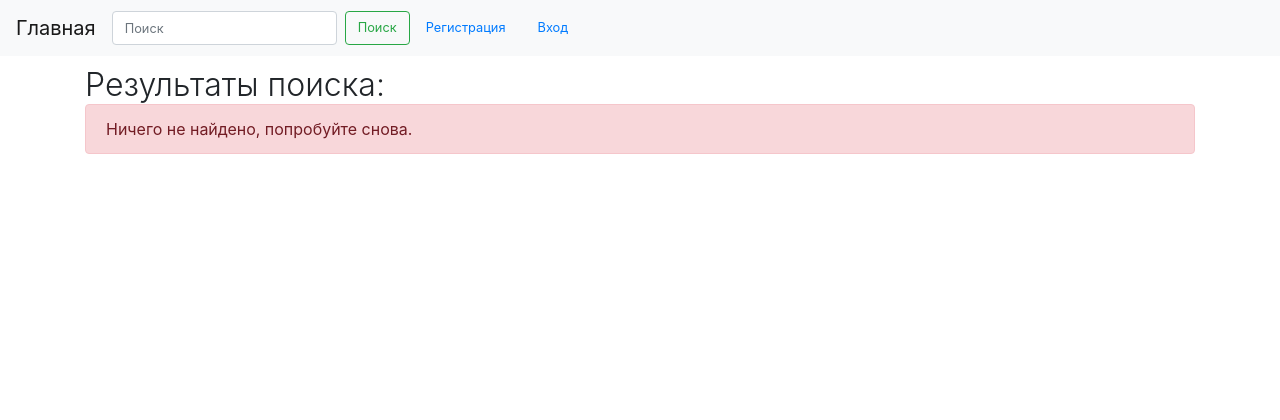
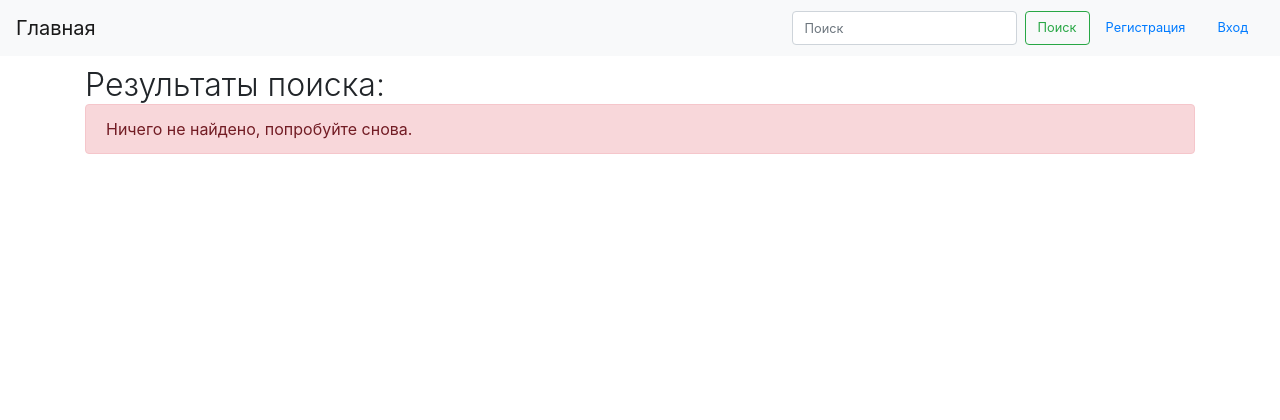
Before and after one commit to DmitKos/dkos.site, a Django app: template blog/templates/blog/search.html in a window 1280 px wide. Shown: the top 420 px of the page. Run offline with Django 3.2, Linux system fonts and the light colour scheme; the template is opened without the code that fills it, so the values that code supplies are empty; some libraries are stand-ins or nearby versions.

Commit message:
base, css v2

```diff
--- a/blog/templates/blog/base.html
+++ b/blog/templates/blog/base.html
@@ -46,17 +46,22 @@
 
 <body>
 	<nav class="navbar navbar-expand-lg navbar-light bg-light">
-		<a class="navbar-brand" href="{% url 'blog:index' %}">Главная</a>
-		<button class="navbar-toggler header-font" type="button" data-toggle="collapse" data-target="#navbarNav"
-			aria-controls="navbarNav" aria-expanded="false" aria-label="Toggle navigation">
-			<span class="navbar-toggler-icon"></span>
-		</button>
-		<div class="collapse navbar-collapse" id="navbarNav">
+		<div class="fl-navbar-l">
+			<div class="ft-navbar-l">
+				<a class="navbar-brand" href="{% url 'blog:index' %}">Главная</a>
+			</div>
+			<div class="ft-navbar-r"><button class="navbar-toggler header-font" type="button"
+					data-toggle="collapse" data-target="#navbarNav" aria-controls="navbarNav" aria-expanded="false"
+					aria-label="Toggle navigation">
+					<span class="navbar-toggler-icon"></span>
+				</button></div>
+		</div>
+		<div class="collapse navbar-collapse fl-navbar-r" id="navbarNav">
 			<!-- <ul class="navbar-nav">
 			<li class="nav-item">
-			  <a class="nav-link" href="">Blog</span></a>
+			<a class="nav-link" href="">Blog</span></a>
 			</li>
-		  </ul> -->
+			</ul> -->
 			<form class="form-inline my-2 my-lg-0" action="{% url 'blog:site_search' %}">
 				<input class="form-control mr-sm-2 header-font" type="search" placeholder="Поиск" aria-label="Search"
 					name='search'>
@@ -64,13 +69,15 @@
 			</form>
 			<ul class="nav justify-content-end">
 				{% if user.is_authenticated %}
-				<li class="nav-item header-font"><a class="nav-link active">Привет, {{ user.username }}.</a></li>
+				<li class="nav-item header-font"><a class="nav-link active">Привет, <b>{{ user.username }}</b>.</a>
+				</li>
 				<li class="nav-item header-font"><a href="{% url 'users:logout' %}" class="nav-link active">Выход</a>
 				</li>
 				{% else %}
 				<li class="nav-item header-font"><a href="{% url 'users:register' %}"
 						class="nav-link active">Регистрация</a></li>
-				<li class="nav-item header-font"><a href="{% url 'users:login' %}" class="nav-link active">Вход</a></li>
+				<li class="nav-item header-font"><a href="{% url 'users:login' %}" class="nav-link active">Вход</a>
+				</li>
 				{% endif %}
 			</ul>
 		</div>
--- a/static/css/styles.css
+++ b/static/css/styles.css
@@ -19,6 +19,23 @@
 .btn-small {
     font-size: 2vh;
     margin: 2.5px 2.5px 2.5px 2.5px;
+}
+
+.fl-navbar-l {
+    flex: 2 1 auto;
+}
+
+.fl-navbar-r {
+    flex: 0 1 auto;
+}
+
+.ft-navbar-l {
+    float: left;
+}
+
+.ft-navbar-r {
+    float: right;
+    margin-top: 5px;
 }
 
 .card-header {
```
